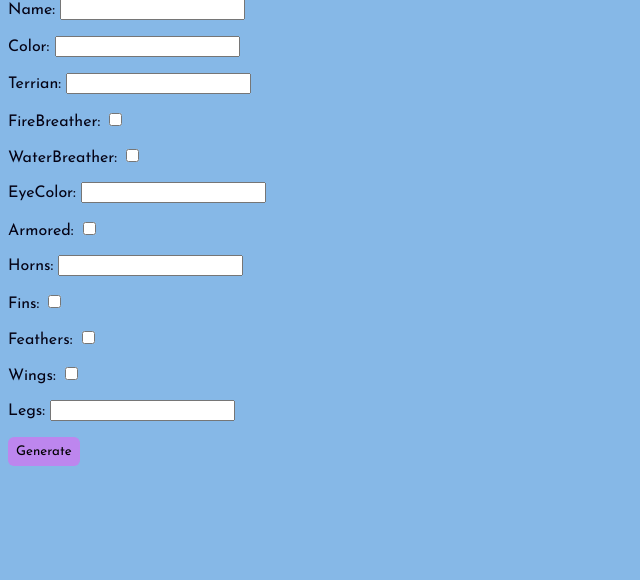
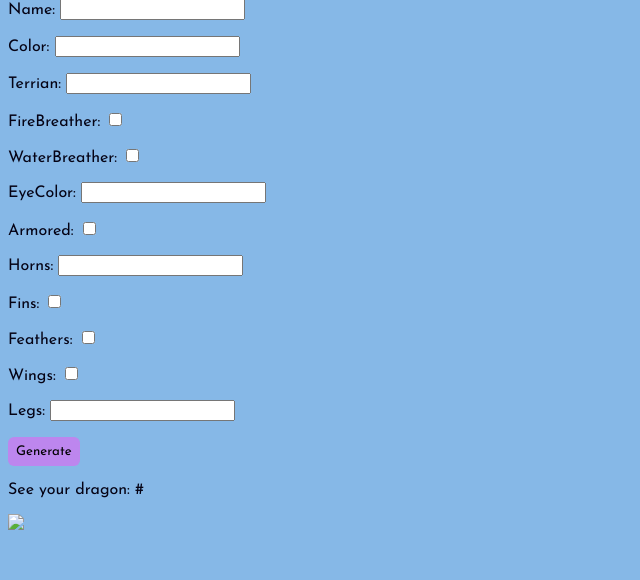
Before and after one commit to miclairy/clairesDragons, a Django app: template clairesDragonApp/templates/clairesDragonApp/create.html in a window 1280 px wide. Shown: the part 220-800 px from the top of the page, without its empty margins (0-640 px from the left). Run offline with Django 4.2, Linux system fonts and the light colour scheme; tables that the repository leaves empty hold one stand-in row (values such as "Sample post"); the template is opened without the code that fills it: values that come from a table or form of the project are taken from there, most other values are stand-ins (such as "Sample title", 1, 10 or a date in 2020).

Commit message:
generate and see baby dragons

```diff
--- a/clairesDragonApp/generateDragon.py
+++ b/clairesDragonApp/generateDragon.py
@@ -30,13 +30,12 @@ def boolToText(value):
     return value if 'there are' else 'there are not any'
 
 def generate(dragon):
-
     response = client.images.generate(
         model="dall-e-3",
-        prompt=f"a realistic {dragon.color} dragon with {dragon.legs} legs that breathes {whatDoesItBreathe(dragon.fireBreather, dragon.waterBreather)}, they have {dragon.eyeColor} colored eyes and {dragon.horns} horns and {boolToText(dragon.fins)} fins and {boolToText(dragon.feathers)} feathers.",
+        prompt=f"a realistic baby {dragon.color} dragon with {dragon.legs} legs that breathes {whatDoesItBreathe(dragon.fireBreather, dragon.waterBreather)}, they have {dragon.eyeColor} colored eyes and {dragon.horns} horns and {boolToText(dragon.fins)} fins and {boolToText(dragon.feathers)} feathers.",
         size="1024x1024",
         quality="standard",
         n=1,
     )
     print('pancake', response.data[0].url)
-    return redirect(response.data[0].url)
+    return response.data[0].url
--- a/clairesDragonApp/templates/clairesDragonApp/create.html
+++ b/clairesDragonApp/templates/clairesDragonApp/create.html
@@ -4,6 +4,11 @@
 <h2> Create a baby dragon </h2>
 <form method="POST" class='post-form'> {% csrf_token %}
     {{ dragonForm.as_p }}
-    <button type='sbumit'> Generate </button>
+    <button> Generate </button>
+    {% if dragonUrl %}
+    <p>See your dragon: {{ dragonUrl }}</p>
+    <img src={{dragonUrl}}></img>
+    {% endif %}
+
 </form>
 {% endblock %}
--- a/clairesDragonApp/views.py
+++ b/clairesDragonApp/views.py
@@ -22,10 +22,12 @@ def about(request) :
 
 def create(request):
     form = DragonForm()
+    url = ''
     if (request.method == "POST"):
         form = DragonForm(request.POST)
         if (form.is_valid()):
             dragon = form.save(commit=True)
-            generate(dragon)
+            url = generate(dragon)
+            #url = 'https://oaidalleapiprodscus.blob.core.windows.net/private/org-9pMbbb61J0DDJ6qYQu5oefM4/user-K6Ykb8YL2njruV5ShTW872d3/img-0QD0lwQFZkBJbLQneIieehKO.png?st=2024-09-15T16%3A28%3A49Z&se=2024-09-15T18%3A28%3A49Z&sp=r&sv=2024-08-04&sr=b&rscd=inline&rsct=image/png&skoid=d505667d-d6c1-4a0a-bac7-5c84a87759f8&sktid=a48cca56-e6da-484e-a814-9c849652bcb3&skt=2024-09-14T23%3A21%3A15Z&ske=2024-09-15T23%3A21%3A15Z&sks=b&skv=2024-08-04&sig=kwCRk/sv8Qqn0C1nmmmjqMJv1B7UNVK58pZwJHH6QVw%3D' # generate(dragon)
 
-    return render(request, 'clairesDragonApp/create.html', {'dragonForm': form})
+    return render(request, 'clairesDragonApp/create.html', {'dragonForm': form, 'dragonUrl': url})
```
